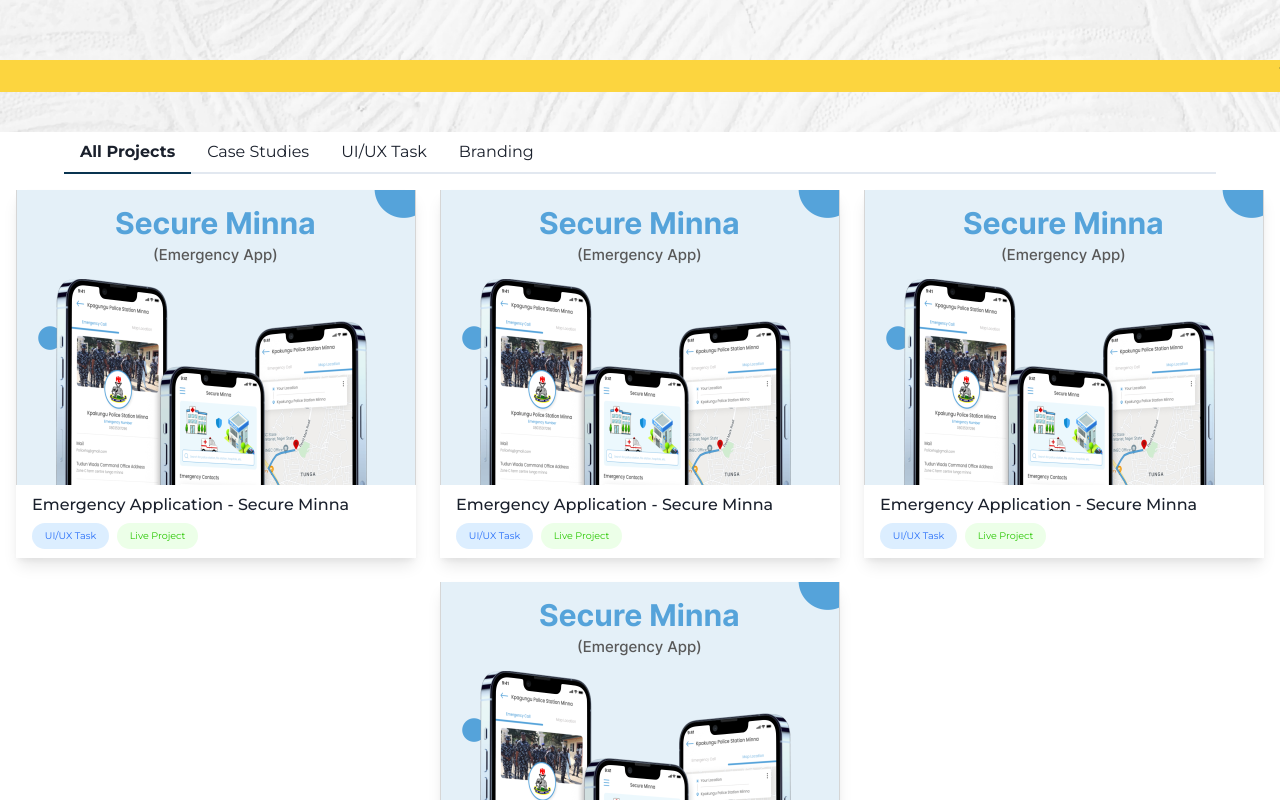
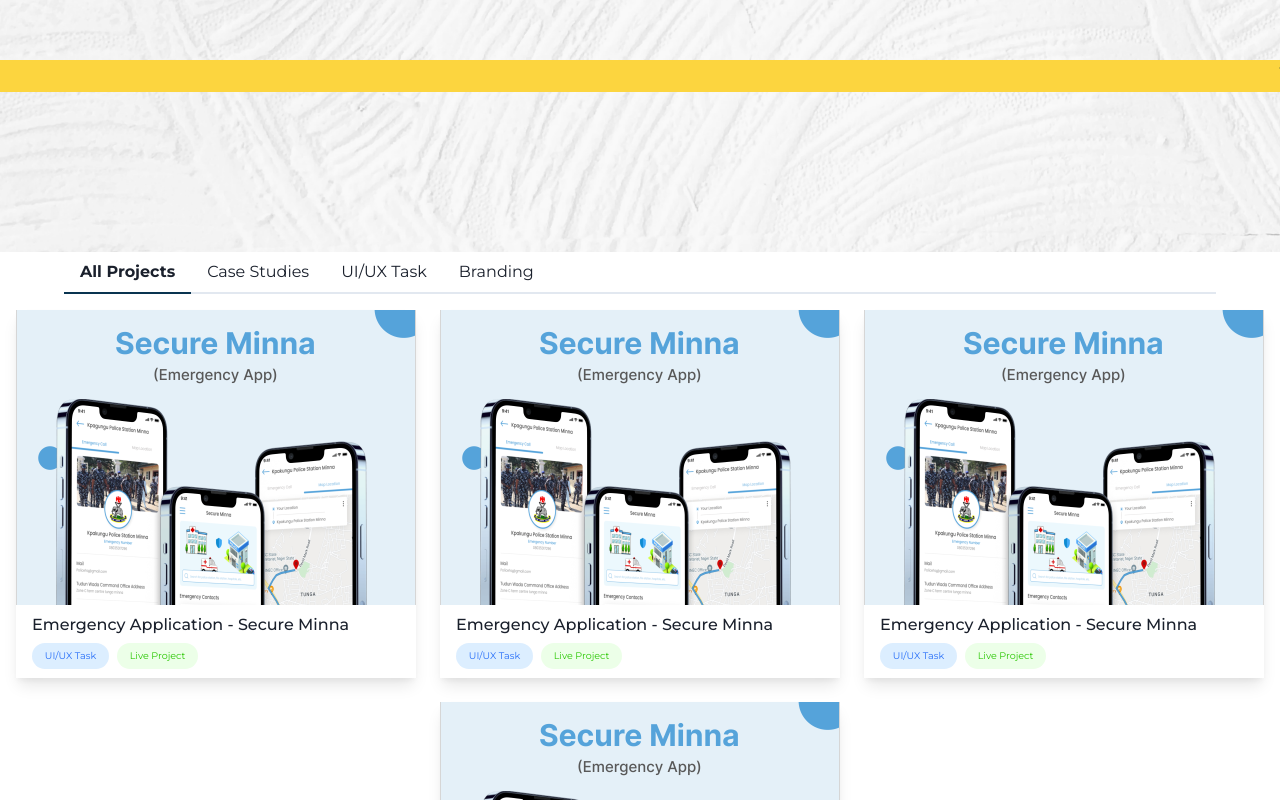
Before and after one commit to adamu-tako/Jhunyour-Portfolio, a React (Vite) app: page / in a window 1280 px wide. Shown: the part 660-1460 px from the top of the page. Built offline with nearby package versions, Linux system fonts and the light colour scheme.

Commit message:
feat: 🎸 wahala wahala wahala

```diff
--- a/src/components/landingPage.jsx
+++ b/src/components/landingPage.jsx
@@ -178,7 +178,7 @@
         id="projects"
         zIndex="9999"
         position="relative"
-        top={{ base: "70vh", md: "85vh" }}
+        top={{ base: "70vh", md: "100vh" }}
         h="fit-content"
         bgColor="white"
         w={{ base: "100%", md: "100%" }}>
```
